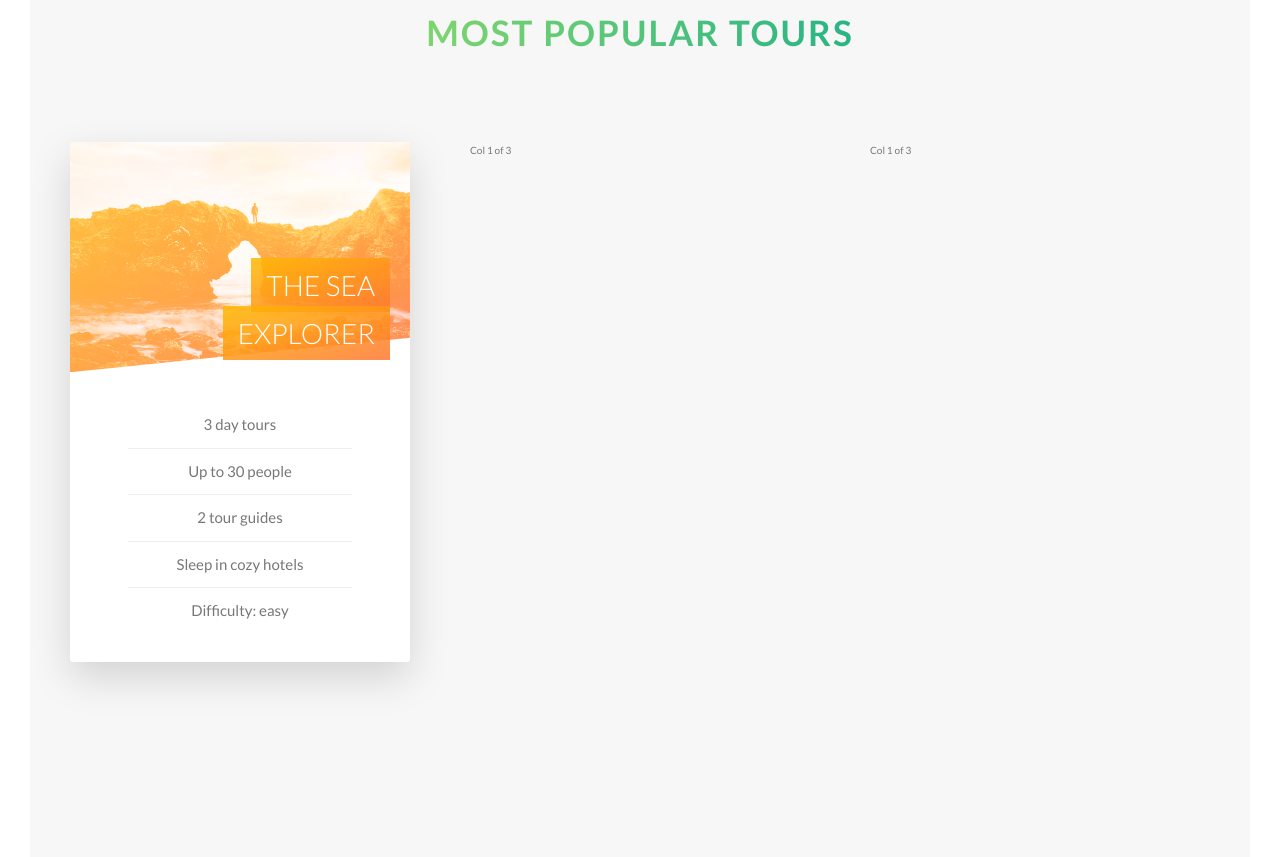
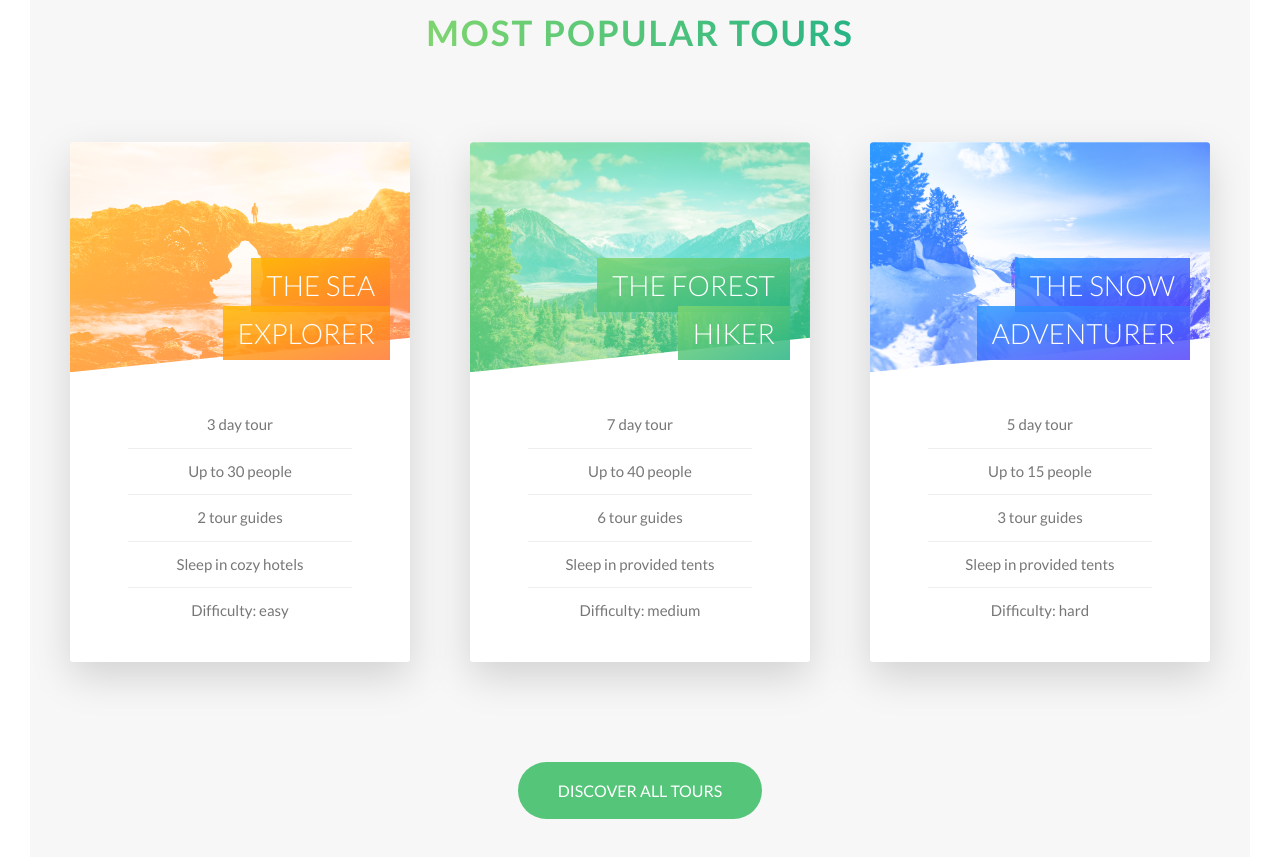
Before and after one commit to jnieva93/natours-sass-practice, a website: page index.html in a window 1280 px wide. Shown: the part 2307-3164 px from the top of the page. Drawn offline with Linux system fonts and the light colour scheme.

Commit message:
Finish the Tours section

```diff
--- a/index.html
+++ b/index.html
@@ -126,7 +126,7 @@
 								</h4>
 								<div class="card__details">
 									<ul>
-										<li>3 day tours</li>
+										<li>3 day tour</li>
 										<li>Up to 30 people</li>
 										<li>2 tour guides</li>
 										<li>Sleep in cozy hotels</li>
@@ -134,17 +134,90 @@
 									</ul>
 								</div>
 							</div>
-							<div class="card__side card__side--back card__side--back-1">
-								BACK
+
+							<div class="card__side card__side--back card__side--back--1">
+								<div class="card__cta">
+									<div class="card__price-box">
+										<p class="card__price-only">Only</p>
+										<p class="card__price-value">$297</p>
+									</div>
+									<a href="#" class="btn btn--white">Book now!</a>
+								</div>
 							</div>
 						</div>
 					</div>
+
 					<div class="col-1-of-3">
-						Col 1 of 3
+						<div class="card">
+							<div class="card__side card__side--front">
+								<div class="card__picture card__picture--2">
+									&nbsp;
+								</div>
+								<h4 class="card__heading">
+									<span class="card__heading-span card__heading-span--2">
+										The Forest Hiker
+									</span>
+								</h4>
+								<div class="card__details">
+									<ul>
+										<li>7 day tour</li>
+										<li>Up to 40 people</li>
+										<li>6 tour guides</li>
+										<li>Sleep in provided tents</li>
+										<li>Difficulty: medium</li>
+									</ul>
+								</div>
+							</div>
+
+							<div class="card__side card__side--back card__side--back--2">
+								<div class="card__cta">
+									<div class="card__price-box">
+										<p class="card__price-only">Only</p>
+										<p class="card__price-value">$497</p>
+									</div>
+									<a href="#" class="btn btn--white">Book now!</a>
+								</div>
+							</div>
+						</div>
 					</div>
+
 					<div class="col-1-of-3">
-						Col 1 of 3
+						<div class="card">
+							<div class="card__side card__side--front">
+								<div class="card__picture card__picture--3">
+									&nbsp;
+								</div>
+								<h4 class="card__heading">
+									<span class="card__heading-span card__heading-span--3">
+										The Snow Adventurer
+									</span>
+								</h4>
+								<div class="card__details">
+									<ul>
+										<li>5 day tour</li>
+										<li>Up to 15 people</li>
+										<li>3 tour guides</li>
+										<li>Sleep in provided tents</li>
+										<li>Difficulty: hard</li>
+									</ul>
+								</div>
+							</div>
+
+							<div class="card__side card__side--back card__side--back--3">
+								<div class="card__cta">
+									<div class="card__price-box">
+										<p class="card__price-only">Only</p>
+										<p class="card__price-value">$897</p>
+									</div>
+									<a href="#" class="btn btn--white">Book now!</a>
+								</div>
+							</div>
+						</div>
 					</div>
+				</div>
+
+				<div class="u-center-text u-margin-top-huge">
+					<a href="#" class="btn btn--green">Discover all tours</a>
 				</div>
 			</section>
 		</main>
--- a/sass/base/_utilities.scss
+++ b/sass/base/_utilities.scss
@@ -13,3 +13,11 @@
 .u-margin-bottom-big {
   margin-bottom: 8rem;
 }
+
+.u-margin-top-big {
+  margin-top: 8rem;
+}
+
+.u-margin-top-huge {
+  margin-top: 10rem;
+}
--- a/sass/components/_button.scss
+++ b/sass/components/_button.scss
@@ -56,6 +56,15 @@
     }
   }
 
+  &--green {
+    background-color: $color-primary;
+    color: $color-white;
+
+    &::after {
+      background-color: $color-primary;
+    }
+  }
+
   &--animated {
     /* animation: name duration animation-timing-func delay */
     animation: moveInBottom .5s ease-out .75s;
--- a/sass/components/_card.scss
+++ b/sass/components/_card.scss
@@ -25,8 +25,16 @@
     &--back {
       transform: rotateY(180deg);
 
-      &-1 {
+      &--1 {
         background-image: linear-gradient(to right bottom, $color-secondary-light, $color-secondary-dark);
+      }
+
+      &--2 {
+        background-image: linear-gradient(to right bottom, $color-primary-light, $color-primary-dark);
+      }
+
+      &--3 {
+        background-image: linear-gradient(to right bottom, $color-tertiary-light, $color-tertiary-dark);
       }
     }
   }
@@ -47,6 +55,8 @@
     // Fuses the background image and color
     background-blend-mode: screen;
     clip-path: polygon(0 0, 100% 0, 100% 85%, 0 100%);
+    border-top-left-radius: 3px;
+    border-top-right-radius: 3px;
 
     &--1 {
       // We move relative to the compiled css file
@@ -59,11 +69,21 @@
     }
 
     &--2 {
-      background-image: url(../img/nat-5.jpg);
+      background-image: linear-gradient(
+          to right bottom,
+          $color-primary-light,
+          $color-primary-dark
+        ),
+        url(../img/nat-6.jpg);
     }
 
     &--3 {
-      background-image: url(../img/nat-5.jpg);
+      background-image: linear-gradient(
+          to right bottom,
+          $color-tertiary-light,
+          $color-tertiary-dark
+        ),
+        url(../img/nat-7.jpg);
     }
   }
 
@@ -92,6 +112,22 @@
         rgba($color-secondary-dark, .85)
       );
     }
+
+    &--2 {
+      background-image: linear-gradient(
+        to right bottom,
+        rgba($color-primary-light, .85),
+        rgba($color-primary-dark, .85)
+      );
+    }
+
+    &--3 {
+      background-image: linear-gradient(
+        to right bottom,
+        rgba($color-tertiary-light, .85),
+        rgba($color-tertiary-dark, .85)
+      );
+    }
   }
 
   &__details {
@@ -113,4 +149,29 @@
       }
     }
   }
+
+  // Backside styling
+  &__cta {
+    position: absolute;
+    top: 50%;
+    left: 50%;
+    transform: translate(-50%, -50%);
+    width: 90%;
+    text-align: center;
+  }
+
+  &__price-box {
+    color: $color-white;
+    margin-bottom: 8rem;
+  }
+
+  &__price-only {
+    font-size: 1.4rem;
+    text-transform: uppercase;
+  }
+
+  &__price-value {
+    font-size: 6rem;
+    font-weight: 100;
+  }
 }
--- a/sass/pages/_home.scss
+++ b/sass/pages/_home.scss
@@ -25,6 +25,6 @@
 
 .section-tours {
   background-color: $color-grey-light-1;
-  padding: 25rem 0 50rem 0;
+  padding: 25rem 0 15rem 0;
   margin-top: -10rem;
 }
```
Also changed, not shown: css/style.css, 1 other file.
